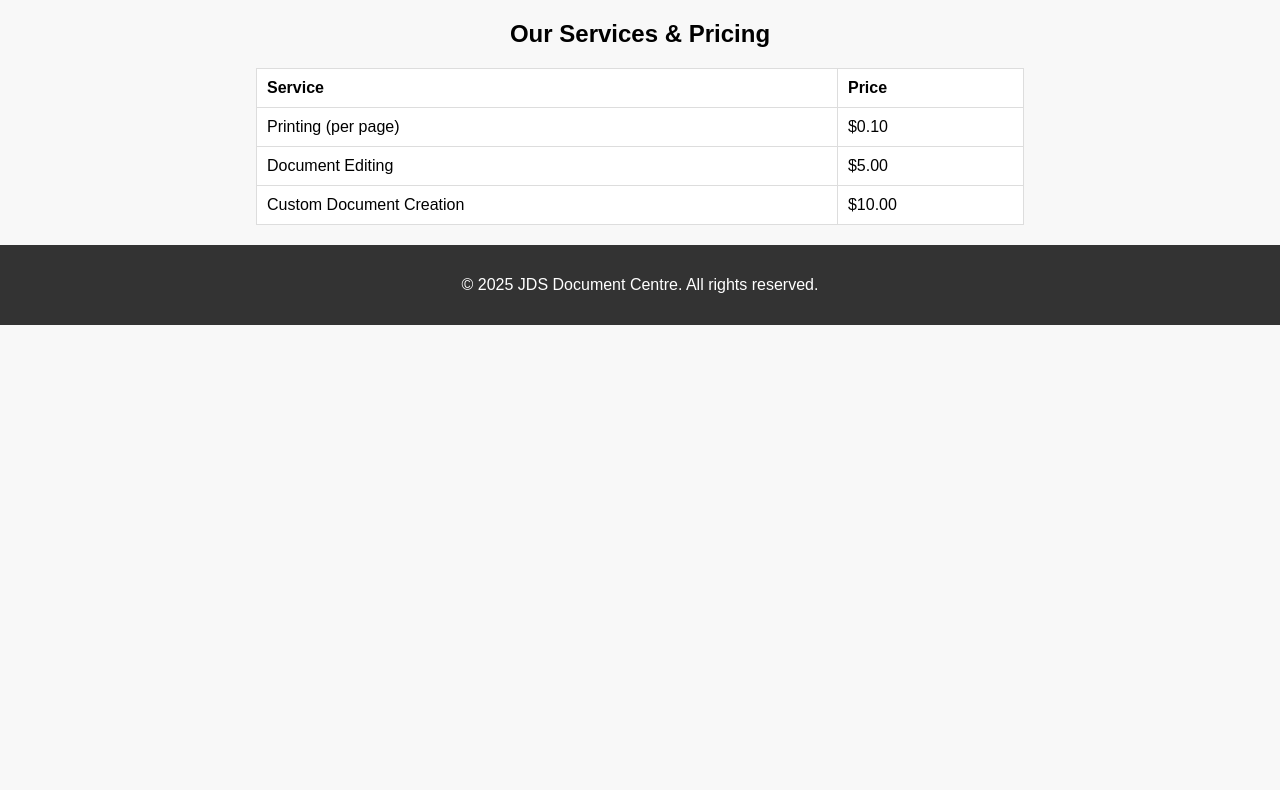
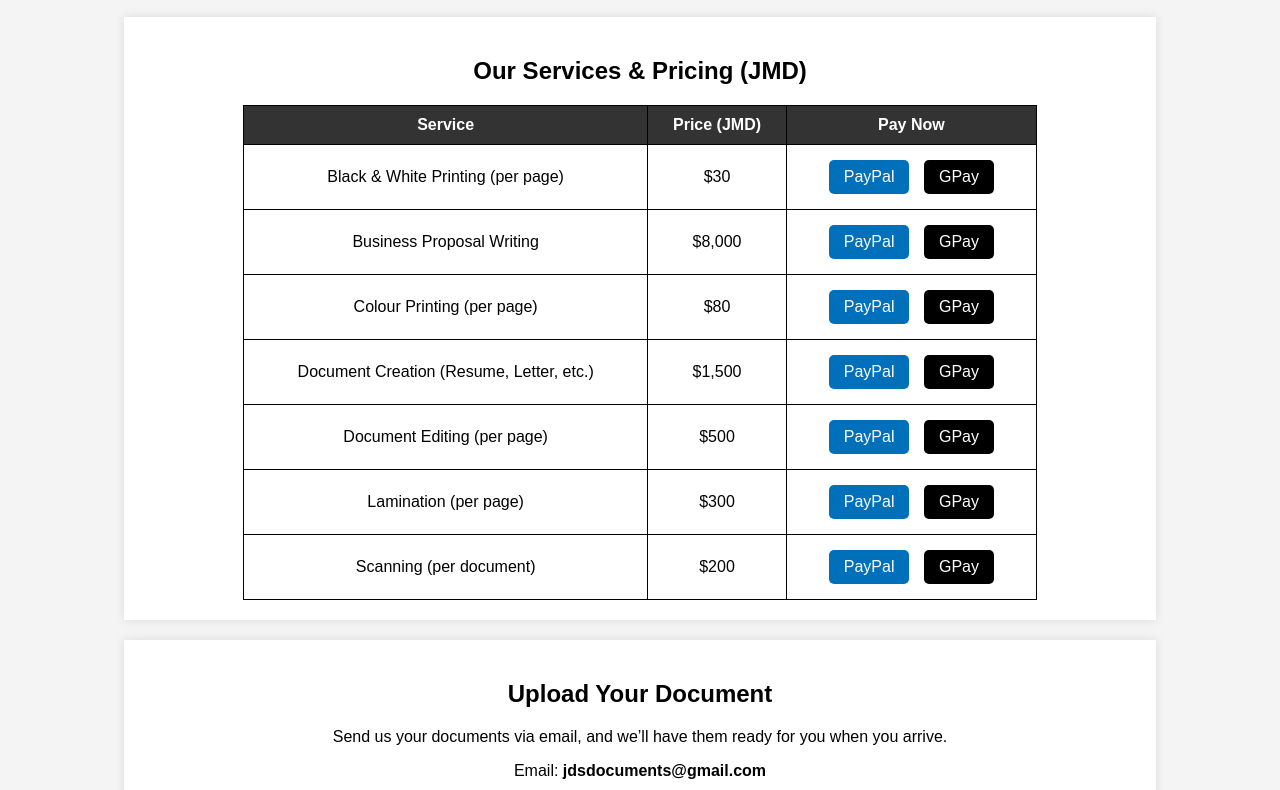
Before and after one commit to Dain05/JDS-Document-Centre-, a plain HTML site: page pricing.html in a window 1280 px wide. Shown: the part 131-921 px from the top of the page. Before the commit the page ends 800 px from the top, so only its background shows below. Drawn offline with Linux system fonts and the light colour scheme.

Commit message:
Updated pricing page with payments and document upload

```diff
--- a/pricing.html
+++ b/pricing.html
@@ -8,36 +8,91 @@
 </head>
 <body>
     <header>
-        <h1>Pricing</h1>
+        <h1>Pricing & Payment</h1>
         <nav>
             <a href="index.html">Home</a>
             <a href="pricing.html">Pricing</a>
             <a href="reviews.html">Reviews</a>
         </nav>
     </header>
-    <section class="pricing-table">
-        <h2>Our Services & Pricing</h2>
+
+    <section>
+        <h2>Our Services & Pricing (JMD)</h2>
         <table>
             <tr>
                 <th>Service</th>
-                <th>Price</th>
+                <th>Price (JMD)</th>
+                <th>Pay Now</th>
             </tr>
             <tr>
-                <td>Printing (per page)</td>
-                <td>$0.10</td>
+                <td>Black & White Printing (per page)</td>
+                <td>$30</td>
+                <td>
+                    <a href="https://www.paypal.com/donate" class="pay-button">PayPal</a>
+                    <a href="https://pay.google.com/" class="pay-button gpay">GPay</a>
+                </td>
             </tr>
             <tr>
-                <td>Document Editing</td>
-                <td>$5.00</td>
+                <td>Business Proposal Writing</td>
+                <td>$8,000</td>
+                <td>
+                    <a href="https://www.paypal.com/donate" class="pay-button">PayPal</a>
+                    <a href="https://pay.google.com/" class="pay-button gpay">GPay</a>
+                </td>
             </tr>
             <tr>
-                <td>Custom Document Creation</td>
-                <td>$10.00</td>
+                <td>Colour Printing (per page)</td>
+                <td>$80</td>
+                <td>
+                    <a href="https://www.paypal.com/donate" class="pay-button">PayPal</a>
+                    <a href="https://pay.google.com/" class="pay-button gpay">GPay</a>
+                </td>
+            </tr>
+            <tr>
+                <td>Document Creation (Resume, Letter, etc.)</td>
+                <td>$1,500</td>
+                <td>
+                    <a href="https://www.paypal.com/donate" class="pay-button">PayPal</a>
+                    <a href="https://pay.google.com/" class="pay-button gpay">GPay</a>
+                </td>
+            </tr>
+            <tr>
+                <td>Document Editing (per page)</td>
+                <td>$500</td>
+                <td>
+                    <a href="https://www.paypal.com/donate" class="pay-button">PayPal</a>
+                    <a href="https://pay.google.com/" class="pay-button gpay">GPay</a>
+                </td>
+            </tr>
+            <tr>
+                <td>Lamination (per page)</td>
+                <td>$300</td>
+                <td>
+                    <a href="https://www.paypal.com/donate" class="pay-button">PayPal</a>
+                    <a href="https://pay.google.com/" class="pay-button gpay">GPay</a>
+                </td>
+            </tr>
+            <tr>
+                <td>Scanning (per document)</td>
+                <td>$200</td>
+                <td>
+                    <a href="https://www.paypal.com/donate" class="pay-button">PayPal</a>
+                    <a href="https://pay.google.com/" class="pay-button gpay">GPay</a>
+                </td>
             </tr>
         </table>
     </section>
-    <footer>
-        <p>&copy; 2025 JDS Document Centre. All rights reserved.</p>
-    </footer>
+
+    <section>
+        <h2>Upload Your Document</h2>
+        <p>Send us your documents via email, and we’ll have them ready for you when you arrive.</p>
+        <p>Email: <strong>jdsdocuments@gmail.com</strong></p>
+        <p>Or upload directly here:</p>
+        <form action="mailto:jdsdocuments@gmail.com" method="post" enctype="multipart/form-data">
+            <input type="file" name="document">
+            <input type="submit" value="Send Document">
+        </form>
+    </section>
+
 </body>
 </html>
--- a/styles.css
+++ b/styles.css
@@ -1,47 +1,71 @@
 body {
     font-family: Arial, sans-serif;
     margin: 0;
-    padding: 0;
+    padding: 20px;
     text-align: center;
-    background-color: #f8f8f8;
+    background-color: #f4f4f4;
 }
+
 header {
-    background-color: #333;
+    background: #333;
     color: white;
-    padding: 15px 0;
+    padding: 15px;
 }
+
 nav a {
-    margin: 15px;
+    margin: 10px;
     color: white;
     text-decoration: none;
-    font-size: 18px;
+    font-weight: bold;
 }
-.hero {
-    background-color: #007bff;
-    color: white;
-    padding: 50px 20px;
+
+h1 {
+    font-size: 24px;
 }
-.pricing-table table {
+
+section {
+    background: white;
+    padding: 20px;
+    margin: 20px auto;
+    width: 80%;
+    box-shadow: 0 0 10px rgba(0, 0, 0, 0.1);
+}
+
+table {
+    width: 80%;
     margin: auto;
     border-collapse: collapse;
-    width: 60%;
-    background: white;
 }
-.pricing-table th, .pricing-table td {
-    border: 1px solid #ddd;
+
+th, td {
     padding: 10px;
-    text-align: left;
+    border: 1px solid black;
+    text-align: center;
 }
-.reviews {
-    background: white;
-    padding: 20px;
-    width: 60%;
-    margin: auto;
-    box-shadow: 0px 0px 10px #ccc;
+
+th {
+    background: #333;
+    color: white;
 }
-footer {
-    background-color: #333;
+
+.pay-button {
+    display: inline-block;
+    padding: 8px 15px;
+    margin: 5px;
+    text-decoration: none;
     color: white;
-    padding: 15px;
-    margin-top: 20px;
+    background: #0070ba;
+    border-radius: 5px;
 }
+
+.pay-button.gpay {
+    background: #000;
+}
+
+form {
+    margin-top: 10px;
+}
+
+input[type="file"] {
+    margin-bottom: 10px;
+}
```
Also changed, not shown: index.html (+1 -0 lines), reviews.html (+18 -9 lines).
